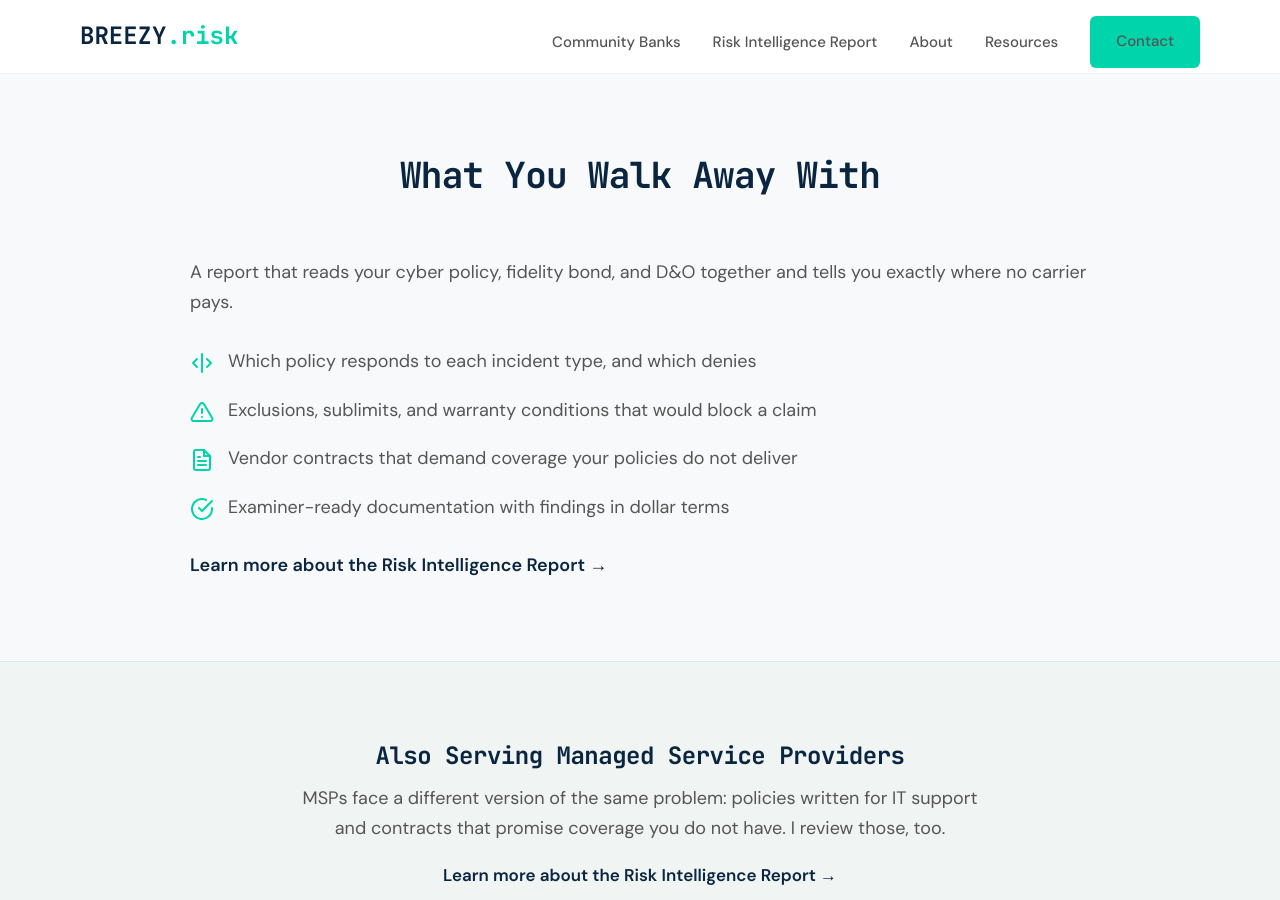
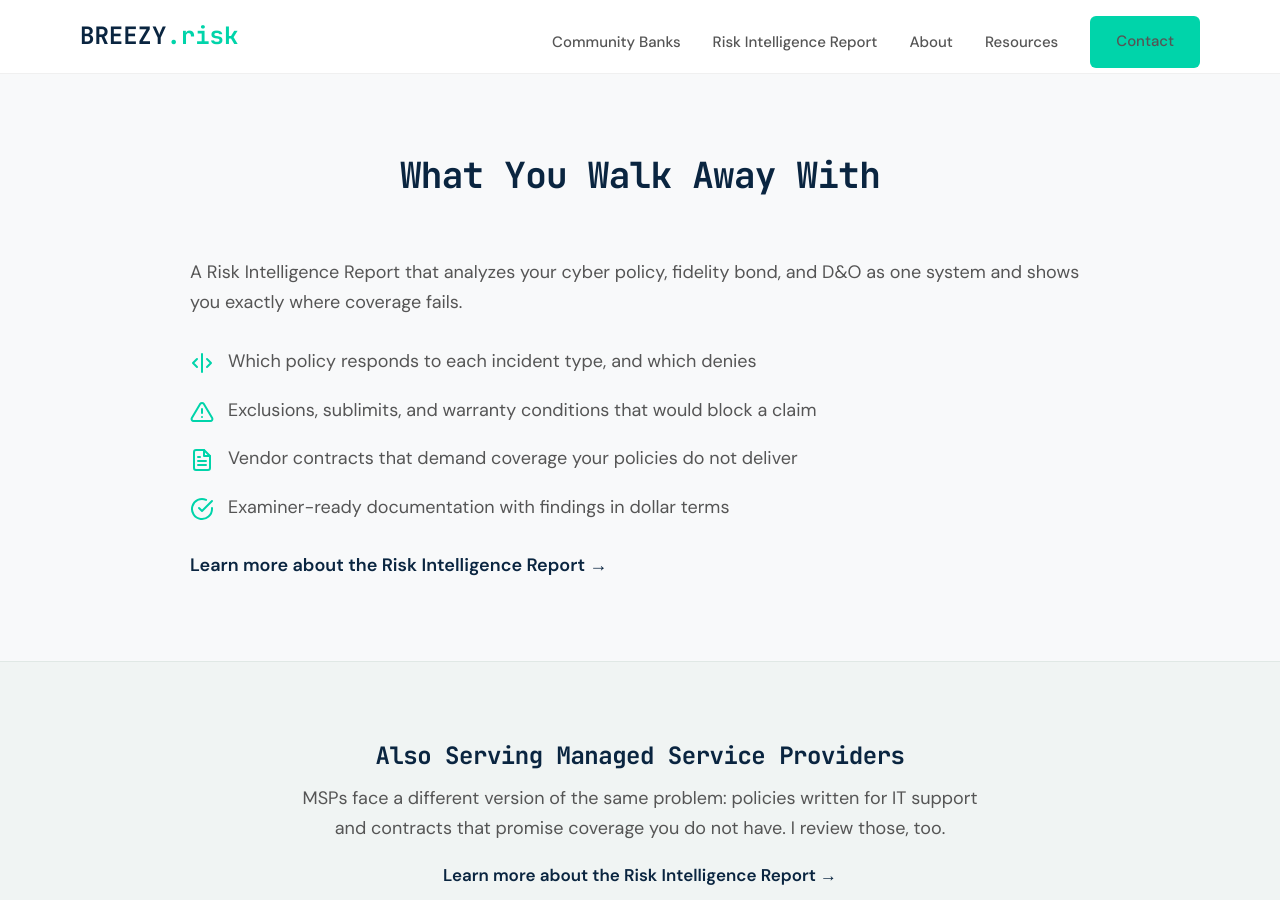
Before and after one commit to joeproe1/breezyins.com, a Jekyll site: the page built from index.html, in a window 1280 px wide and 900 px high, scrolled down 1286 px. Built offline with Jekyll 4.4.1, drawn with Linux system fonts in a browser that asks for light colours.

Commit message:
Sharpen walkaway section lede: name the deliverable, stronger verb
"A report that reads" → "A Risk Intelligence Report that analyzes...as one system"

Co-Authored-By: Claude Opus 4.6 <noreply@anthropic.com>

```diff
--- a/index.html
+++ b/index.html
@@ -108,7 +108,7 @@ description: "I don't sell insurance. I audit it. Independent Risk Intelligence
 
     <div class="section-narrow">
       <p class="section-lede">
-        A report that reads your cyber policy, fidelity bond, and D&amp;O together and tells you exactly where no carrier pays.
+        A Risk Intelligence Report that analyzes your cyber policy, fidelity bond, and D&amp;O as one system and shows you exactly where coverage fails.
       </p>
 
       <ul class="walkaway-list">
```
